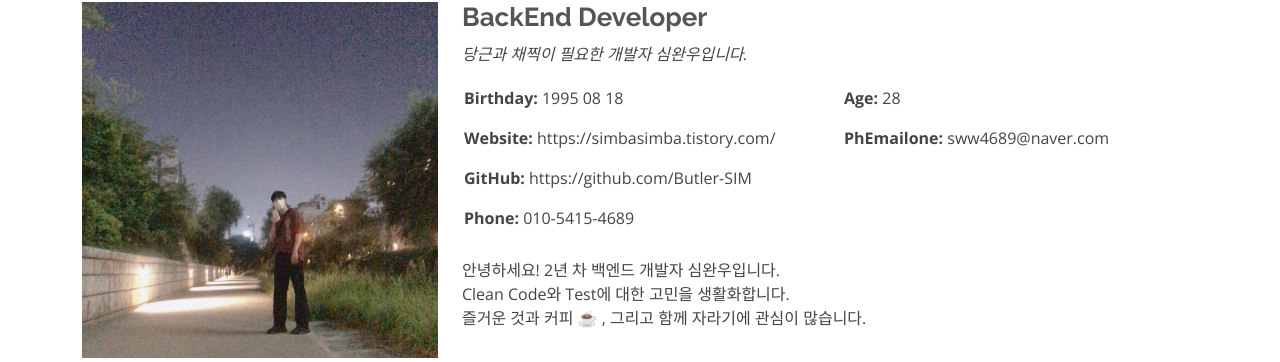
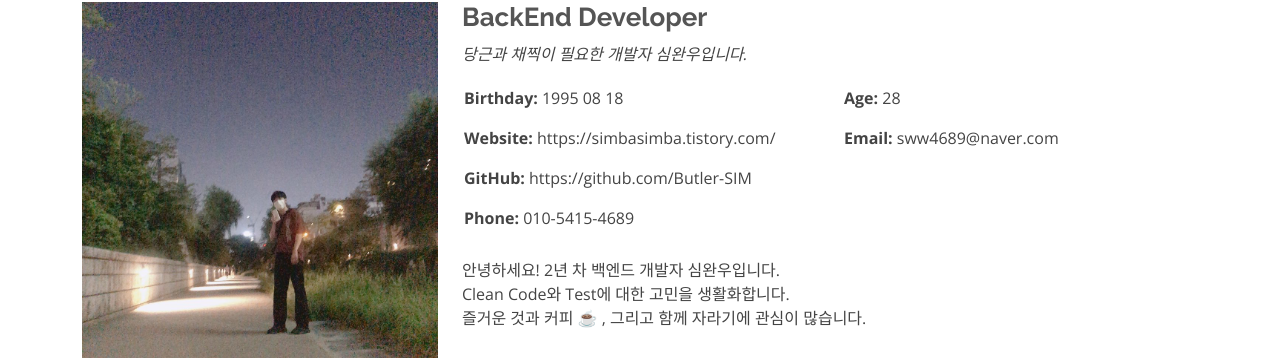
Before and after one commit to Butler-SIM/sim_jango_pp, a Django app: page /mainapp/about in a window 1280 px wide. Shown: the part 216-578 px from the top of the page. Run offline with Django 3.2, Linux system fonts and the light colour scheme; some libraries are stand-ins or nearby versions.

Commit message:
2022-01-12 워딩 수정

```diff
--- a/mainapp/templates/about.html
+++ b/mainapp/templates/about.html
@@ -37,7 +37,7 @@
               <div class="col-lg-6">
                 <ul>
                   <li><i class="bi bi-rounded-right"></i> <strong>Age:</strong> 28</li>
-                  <li><i class="bi bi-rounded-right"></i> <strong>PhEmailone:</strong> sww4689@naver.com</li>
+                  <li><i class="bi bi-rounded-right"></i> <strong>Email:</strong> sww4689@naver.com</li>
                 </ul>
               </div>
             </div>
```
